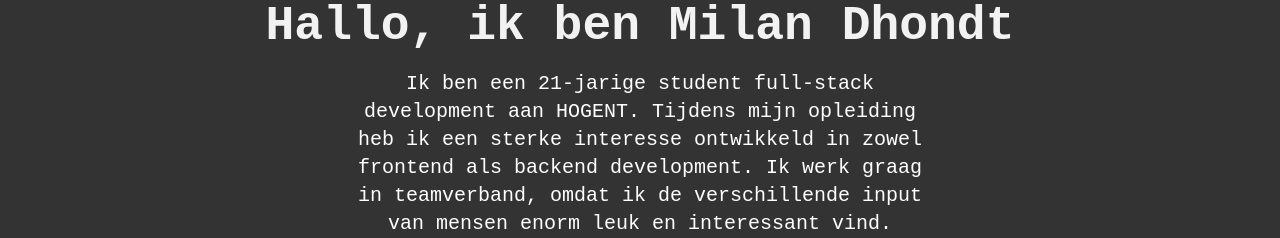
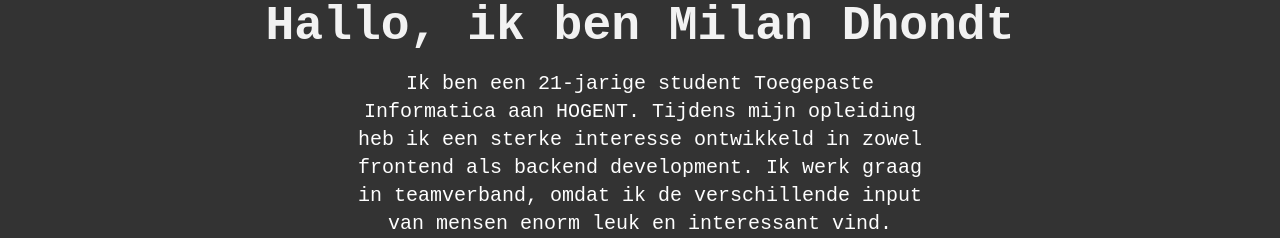
Before and after one commit to milandhondt/Portfolio, a React (Vite) app in the folder Portfolio/: page /about in a window 1280 px wide. Shown: the part 562-800 px from the top of the page. Built offline with nearby package versions, Linux system fonts and the light colour scheme; no server answers; a web font is replaced by a local one.

Commit message:
Small correction

```diff
--- a/Portfolio/src/components/About me/AboutDebutSection.jsx
+++ b/Portfolio/src/components/About me/AboutDebutSection.jsx
@@ -12,7 +12,7 @@ const AboutDebutSection = () => {
         />
         <Title text={"Hallo, ik ben Milan Dhondt"} pos={"C"} white={true} />
         <p className="text-xl text-white mt-3 max-w-xl">
-          Ik ben een 21-jarige student full-stack development aan HOGENT. Tijdens mijn opleiding heb ik een sterke interesse ontwikkeld in zowel frontend als backend development. Ik werk graag in teamverband, omdat ik de verschillende input van mensen enorm leuk en interessant vind.
+          Ik ben een 21-jarige student Toegepaste Informatica aan HOGENT. Tijdens mijn opleiding heb ik een sterke interesse ontwikkeld in zowel frontend als backend development. Ik werk graag in teamverband, omdat ik de verschillende input van mensen enorm leuk en interessant vind.
         </p>
       </section>
       <Spacer big={false} black={true} />
```
